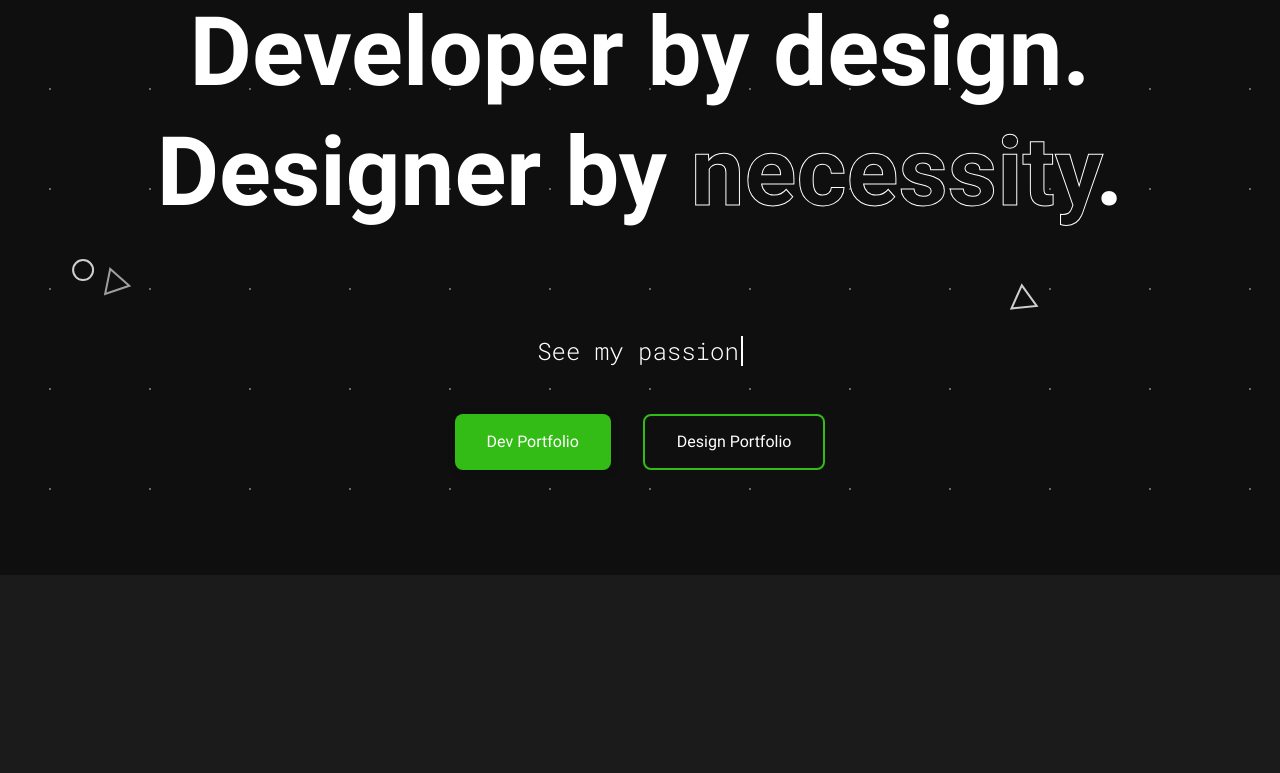
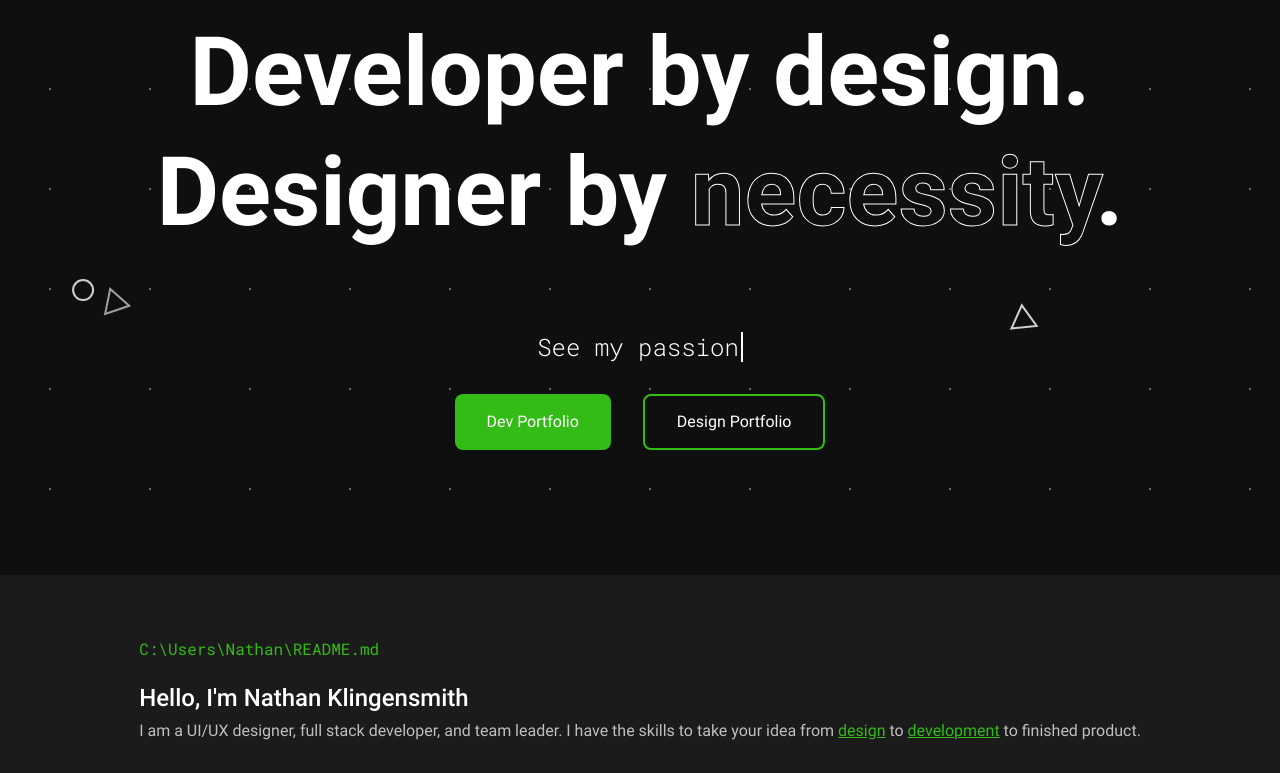
Before and after one commit to Paradoxdotexe/theNJK, a Vue app: page / in a window 1280 px wide. Shown: the part 225-998 px from the top of the page. Before the commit the page ends 800 px from the top, so only its background shows below. Built offline with nearby package versions, Linux system fonts and the light colour scheme.

Commit message:
Add ContentHeader component

```diff
--- /dev/null
+++ b/src/components/ContentHeader.vue
@@ -0,0 +1,52 @@
+<template>
+  <div class="content-header">
+    <div class="content-header__path">{{ path }}</div>
+    <div class="content-header__title">{{ title }}</div>
+    <div class="content-header__subtitle"><slot></slot></div>
+  </div>
+</template>
+
+<script lang="ts">
+import { defineComponent } from 'vue';
+
+export default defineComponent({
+  name: "ContentHeader",
+  props: {
+    path: {
+      type: String,
+      required: true
+    },
+    title: {
+      type: String,
+      required: true
+    }
+  },
+  setup(props) {
+    return {
+      props
+    }
+  }
+});
+</script>
+
+<style lang="scss" scoped>
+.content-header {
+  margin: $gap-xl * 2 0 $gap-xl;
+
+  .content-header__path {
+    font-family: $font-family-secondary;
+    color: $accent-primary;
+    margin-bottom: $gap-lg;
+  }
+
+  .content-header__title {
+    font-size: $font-size-xl;
+    font-weight: 500;
+    margin-bottom: $gap-sm;
+  }
+
+  .content-header__subtitle {
+    color: $color-secondary;
+  }
+}
+</style>
--- a/src/components/LiveText.vue
+++ b/src/components/LiveText.vue
@@ -81,6 +81,7 @@ export default defineComponent({
     padding-right: 4px;
 
     pre {
+      margin: 0;
       font-family: $font-family-secondary;
       font-size: $font-size-xl;
       font-weight: 300;
--- a/src/pages/HomePage.vue
+++ b/src/pages/HomePage.vue
@@ -1,17 +1,28 @@
 <template>
   <Header />
+  <!-- BANNER -->
   <Banner graphics="Home">
     <template v-slot:title>
       Developer by design.<br>Designer by <span>necessity</span>.
     </template>
     <template v-slot:content>
-      <div class="banner__live"><LiveText /></div>
+      <LiveText />
       <div class="banner__buttons">
         <button class="banner__button banner__button--primary" v-ripple @click="goToPortfolio(0)">Dev Portfolio</button>
         <button class="banner__button banner__button--secondary" v-ripple @click="goToPortfolio(1)">Design Portfolio</button>
       </div>
     </template>
   </Banner>
+  <!-- CONTENT -->
+  <div class="content">
+    <ContentHeader
+      path="C:\Users\Nathan\README.md"
+      title="Hello, I'm Nathan Klingensmith"
+    >
+      I am a UI/UX designer, full stack developer, and team leader.
+      I have the skills to take your idea from <router-link :to="{ name: 'Design' }">design</router-link> to <router-link :to="{ name: 'Development' }">development</router-link> to finished product.
+    </ContentHeader>
+  </div>
 </template>
 
 <script lang="ts">
@@ -19,6 +30,7 @@ import { defineComponent } from 'vue';
 import Header from "@/components/Header.vue";
 import Banner from "@/components/Banner.vue";
 import LiveText from "@/components/LiveText.vue";
+import ContentHeader from "@/components/ContentHeader.vue";
 import router from "@/router";
 
 export default defineComponent({
@@ -26,7 +38,8 @@ export default defineComponent({
   components: {
     Header,
     Banner,
-    LiveText
+    LiveText,
+    ContentHeader
   },
   setup() {
     function goToPortfolio(n: number) {
@@ -42,7 +55,7 @@ export default defineComponent({
 
 <style lang="scss" scoped>
 .banner__buttons {
-  margin-top: $gap-lg;
+  margin-top: $gap-xl;
   display: flex;
 
   .banner__button--primary {
@@ -60,4 +73,10 @@ export default defineComponent({
     padding: $gap-md $gap-xl;
   }
 }
+
+.content {
+  display: flex;
+  flex-direction: column;
+  align-items: center;
+}
 </style>
--- a/src/styles/_global.scss
+++ b/src/styles/_global.scss
@@ -13,12 +13,13 @@ body {
   color: $color-primary;
 
   a {
-    color: $accent-secondary;
+    color: $accent-primary;
     outline: none;
+    text-decoration: underline;
 
     &:focus {
-      color: $accent-primary;
-      background: $accent-primary;
+      color: $color-primary;
+      background: $accent-secondary;
     }
   }
 
```
